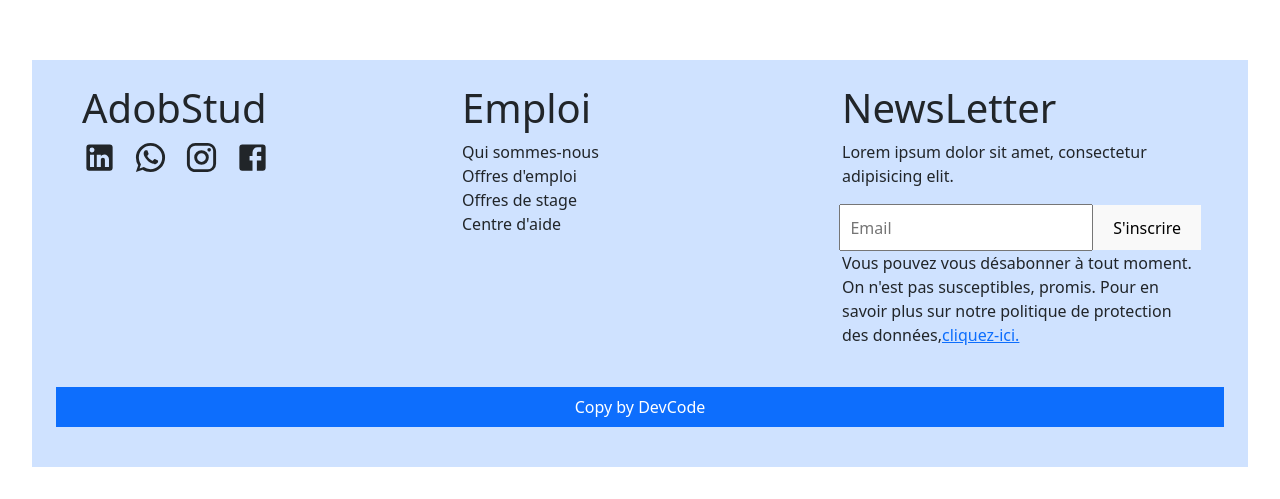
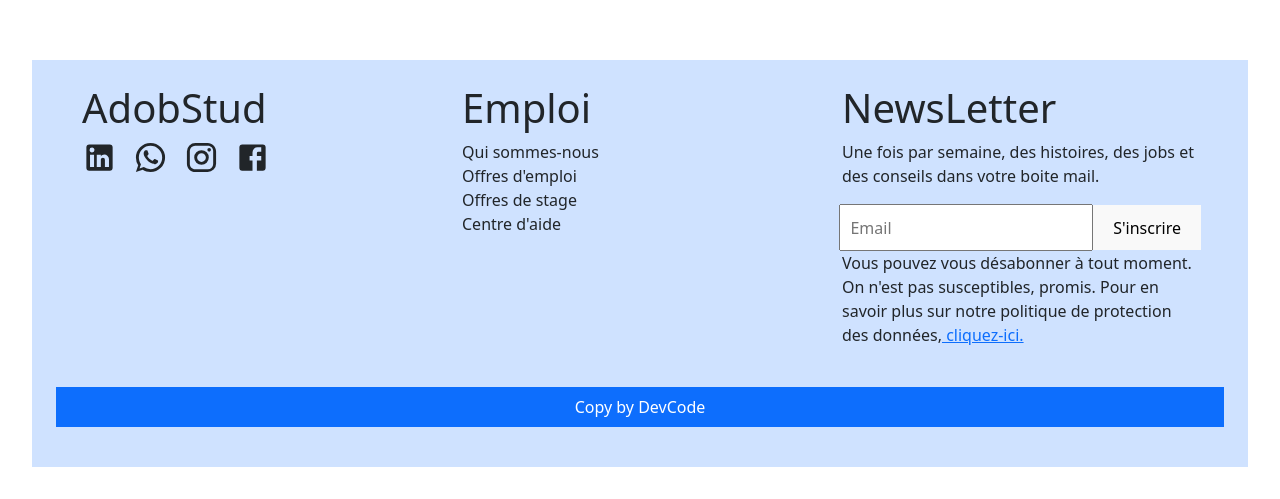
Before and after one commit to Doudou210/gestions-offres, a React (Vite) app in the folder frontend/: page / in a window 1280 px wide. Shown: the part 890-1389 px from the top of the page. Built offline with nearby package versions, Linux system fonts and the light colour scheme.

Commit message:
final refactory of footer

```diff
--- a/frontend/src/components/navBars/Footer.tsx
+++ b/frontend/src/components/navBars/Footer.tsx
@@ -35,7 +35,7 @@ export default function Footer() {
           </div>
           <div className='col-12 col-md-4 text-center text-md-start mb-4 mb-md-0'>
             <h1>NewsLetter</h1>
-            <p>Lorem ipsum dolor sit amet, consectetur adipisicing elit.</p>
+            <p>Une fois par semaine, des histoires, des jobs et des conseils dans votre boite mail.</p>
             <div className='d-flex justify-content-center align-items-center'>
               <input type="email" id='email' placeholder='Email' />
               <button type="submit">S'inscrire</button>
@@ -43,7 +43,7 @@ export default function Footer() {
             <div className='d-flex align-items-center justify-content-center'>
               <p>
                 Vous pouvez vous désabonner à tout moment. On n'est pas susceptibles, promis. Pour en savoir plus sur notre politique de protection des données,
-                <Link to={"/"}>cliquez-ici.</Link>
+                <Link to={"/"}> cliquez-ici.</Link>
               </p>
             </div>
           </div>
```
